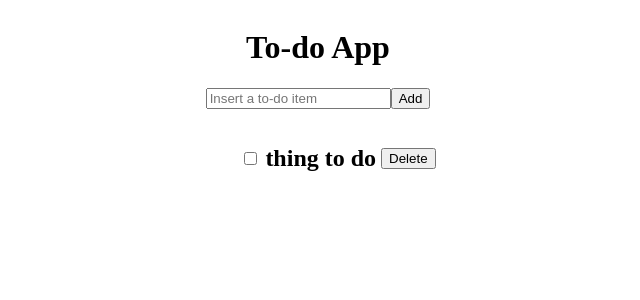
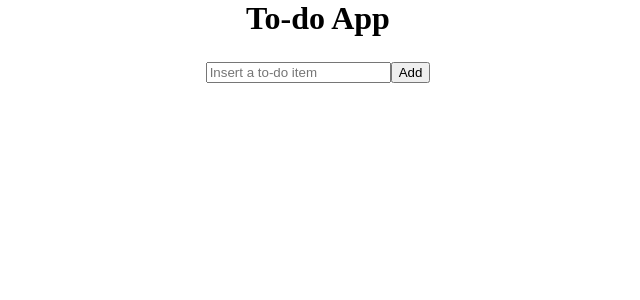
Before and after one commit to ErickMartins153/toDoList, a React (Vite) app: page / in a window 1280 px wide. Shown: the top 300 px of the page, without its empty margins (322-962 px from the left). Built offline with nearby package versions, Linux system fonts and the light colour scheme.

Commit message:
make the add button work

```diff
--- a/src/App.jsx
+++ b/src/App.jsx
@@ -5,11 +5,20 @@ import "./index.css";
 
 function App() {
   const [newItem, setNewItem] = useState("");
+  const [todos, setTodos] = useState([]);
+
+  function handleSubmit(e) {
+    e.preventDefault();
+    setTodos([
+      ...todos,
+      { id: crypto.randomUUID(), title: newItem, completed: false },
+    ]);
+  }
   return (
     <>
       <div className="container">
         <h1>To-do App</h1>
-        <form>
+        <form onSubmit={handleSubmit}>
           <label htmlFor="insert-to-do"></label>
           <input
             value={newItem}
@@ -22,7 +31,9 @@ function App() {
           <button>Add</button>
         </form>
         <ul>
-          <ListComponent />
+          {todos.map((todo) => {
+            return <ListComponent title={todo.title} key={todo.id} />;
+          })}
         </ul>
       </div>
     </>
--- a/src/ListComponent.jsx
+++ b/src/ListComponent.jsx
@@ -1,8 +1,8 @@
-export const ListComponent = () => {
+export const ListComponent = (todo) => {
   return (
     <li>
-      <input type="checkbox" name="" id="" />
-      <h2>thing to do</h2>
+      <input type="checkbox" name="" checked={todo.completed} />
+      <h2>{todo.title}</h2>
       <button className="delete">Delete</button>
     </li>
   );
--- a/src/index.css
+++ b/src/index.css
@@ -1,7 +1,12 @@
+* {
+  box-sizing: border-box;
+  margin: 0;
+}
 .container {
   display: flex;
   flex-direction: column;
   align-items: center;
+  gap: 25px;
 }
 
 .delete {
@@ -11,6 +16,8 @@
 
 ul {
   display: flex;
+  flex-direction: column;
+  margin: 0;
 }
 li {
   display: flex;
```
